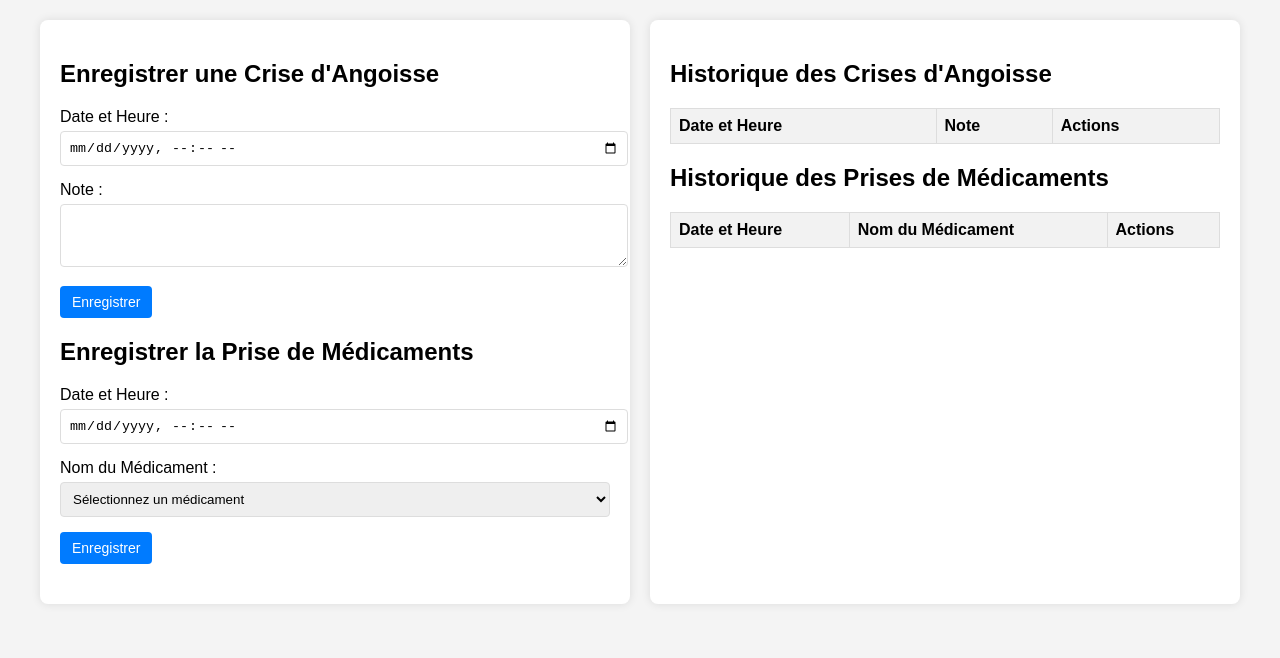
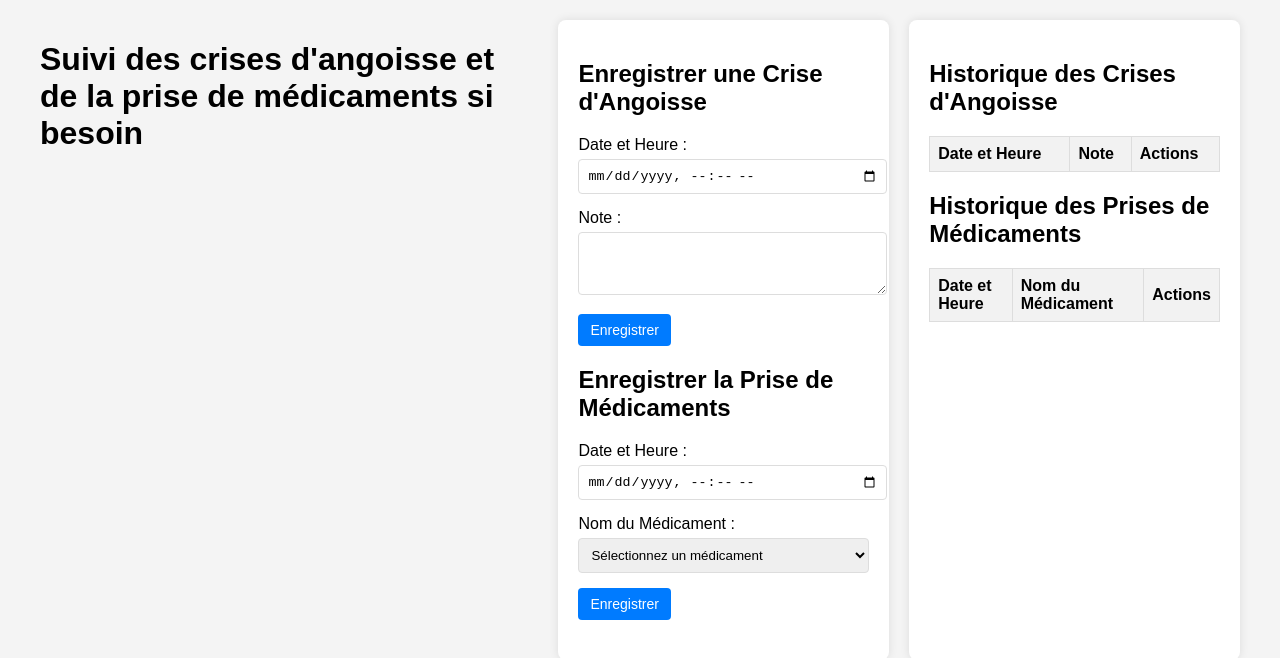
Before and after one commit to m4444te/suivi-crises-medicaments, a plain HTML site: page index.html in a window 1280 px wide. Drawn offline with Linux system fonts and the light colour scheme.

Commit message:
Update index.html

```diff
--- a/index.html
+++ b/index.html
@@ -9,6 +9,7 @@
 </head>
 <body>
     <div class="container">
+        <h1>Suivi des crises d'angoisse et de la prise de médicaments si besoin</h1>
         <div class="form-container">
             <div class="section">
                 <h2>Enregistrer une Crise d'Angoisse</h2>
```
